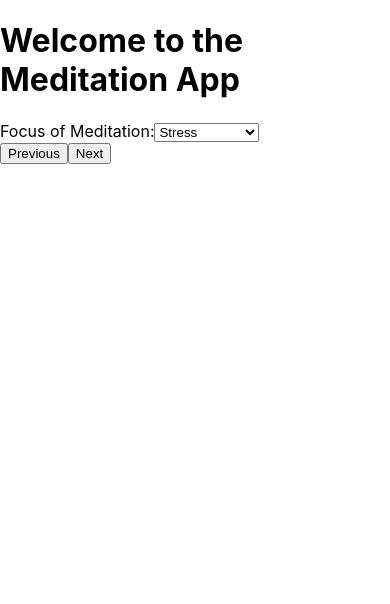
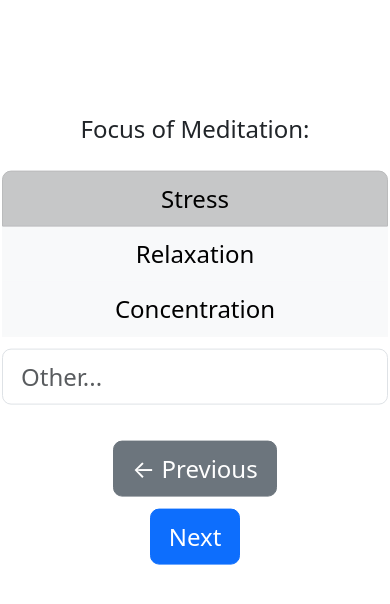
Before and after one commit to csiv23/ZenGen, a React (Create React App) app in the folder frontend/: page / in a window 390 px wide. Both pictures are taken after a click on the button "Next". Shown: the top 604 px of the page. Built offline with nearby package versions, Linux system fonts and the light colour scheme.

Commit message:
Added further styling and mobile support

```diff
--- a/frontend/src/App.css
+++ b/frontend/src/App.css
@@ -1,3 +1,9 @@
+body, html {
+  margin: 0;
+  padding: 0;
+  height: 100%; /* This ensures that .app-container can take up full viewport height */
+}
+
 .App {
   text-align: center;
 }
@@ -10,6 +16,20 @@
 @media (prefers-reduced-motion: no-preference) {
   .App-logo {
     animation: App-logo-spin infinite 20s linear;
+  }
+}
+
+
+
+@media screen and (min-width: 300px) { /* Example breakpoint for tablets and desktops */
+  body, html {
+    font-size: 24px; /* This will scale everything up by 25% compared to the default */
+  }
+}
+
+@media screen and (min-width: 1200px) { /* Example breakpoint for large desktops */
+  body, html {
+    font-size: 28px; /* This will scale everything up by 50% compared to the default */
   }
 }
 
@@ -27,6 +47,26 @@
 .App-link {
   color: #61dafb;
 }
+
+.app-container {
+  display: flex;
+  justify-content: center;
+  align-items: center;
+  height: 100vh;
+  margin: 0;
+  flex-direction: column;
+  transform: translateY(-10%);
+
+}
+
+body, h1, h2, h3, h4, h5, h6, p {
+  margin: 0;
+  padding: 0;
+}
+
+
+
+
 
 @keyframes App-logo-spin {
   from {
--- a/frontend/src/App.js
+++ b/frontend/src/App.js
@@ -2,6 +2,9 @@ import React, { useState, useRef } from 'react';
 import axios from 'axios';
 import MeditationPlayer from './MeditationPlayer';
 import MultiStepForm from './MultiStepForm';
+import 'bootstrap/dist/css/bootstrap.min.css';
+import "./App.css";
+
 
 window.onbeforeunload = function () {
   window.speechSynthesis.cancel();
@@ -71,7 +74,6 @@ function App() {
 
   return (
     <div className="app-container">
-      <h1>Welcome to the Meditation App</h1>
       {meditationText ? (
         <button onClick={handleTogglePlay}>
           {isPlaying ? 'Pause Meditation' : 'Play Meditation'}
--- /dev/null
+++ b/frontend/src/FocusChoice.css
@@ -0,0 +1,11 @@
+.focus-btn {
+    margin: 5px 0;
+    transition: background-color 0.3s ease;
+}
+
+.focus-btn.active {
+    background-color: #6c757d;  /* Grey color */
+    color: white;
+}
+
+/* Add any custom animation or transition styles as required */
--- a/frontend/src/MultiStepForm.js
+++ b/frontend/src/MultiStepForm.js
@@ -2,6 +2,7 @@ import React, { useState } from 'react';
 import LengthChoice from './choices/LengthChoice';
 import FocusChoice from './choices/FocusChoice';
 import MethodChoice from './choices/MethodChoice';
+import NavigationButtons from './NavigationButtons';
 
 function MultiStepForm(props) {
     const [currentStep, setCurrentStep] = useState(1);
@@ -14,7 +15,6 @@ function MultiStepForm(props) {
             setCurrentStep(4);  // move to "Generating Meditation..." screen
         }
     };
-
 
     const prevStep = () => {
         if (currentStep > 1) setCurrentStep(currentStep - 1);
@@ -47,16 +47,14 @@ function MultiStepForm(props) {
 
             {currentStep === 5 && <div>Play Meditation screen placeholder</div>}
 
-            <div className="button-container">
-                {currentStep > 1 && currentStep !== 4 && (
-                    <button onClick={prevStep}>Previous</button>
-                )}
-                {(currentStep < 4) && (
-                    <button onClick={nextStep}>
-                        {currentStep < 3 ? 'Next' : 'Submit'}
-                    </button>
-                )}
-            </div>
+            {(currentStep !== 4) && (
+                <NavigationButtons
+                    onPrevious={prevStep}
+                    onNext={nextStep}
+                    showPrevious={currentStep > 1}
+                    nextLabel={currentStep < 3 ? 'Next' : 'Submit'}
+                />
+            )}
         </div>
     );
 }
--- /dev/null
+++ b/frontend/src/NavigationButtons.js
@@ -0,0 +1,23 @@
+import React from 'react';
+import 'bootstrap/dist/css/bootstrap.min.css';
+
+function NavigationButtons({ onPrevious, onNext, showPrevious, nextLabel }) {
+    return (
+        <div className="container mt-4">
+            {/* Vertical Alignment */}
+            <div className="d-flex flex-column align-items-center">
+                {showPrevious && <button className="btn btn-secondary mb-2" onClick={onPrevious}>← Previous</button>}
+                <button className="btn btn-primary" onClick={onNext}>{nextLabel}</button>
+            </div>
+
+            {/* Horizontal Alignment
+            <div className="d-flex justify-content-between">
+                {showPrevious ? <button className="btn btn-secondary" onClick={onPrevious}>← Previous</button> : <div></div>}
+                <button className="btn btn-primary" onClick={onNext}>{nextLabel}</button>
+            </div>
+            */}
+        </div>
+    );
+}
+
+export default NavigationButtons;
--- a/frontend/src/choices/FocusChoice.js
+++ b/frontend/src/choices/FocusChoice.js
@@ -1,44 +1,39 @@
-import React, { useState, useEffect } from 'react';
+import React, { useState } from 'react';
+import '../FocusChoice.css'; // For custom styles
 
 function FocusChoice({ focusChoice, setFocusChoice }) {
-    const [selectedOption, setSelectedOption] = useState(focusChoice);
-    const [otherText, setOtherText] = useState('');
+    const options = ["stress", "relaxation", "concentration"];
+    const [otherValue, setOtherValue] = useState("");  // To hold the value of the "other..." input
 
-    useEffect(() => {
-        // Update parent state when local states change
-        if (selectedOption === 'other') {
-            setFocusChoice(otherText);
-        } else {
-            setFocusChoice(selectedOption);
-        }
-    }, [selectedOption, otherText]);
+    // Function to handle the change in "other..." input
+    const handleOtherChange = (event) => {
+        const value = event.target.value;
+        setOtherValue(value);
+        setFocusChoice(value);
+    };
 
     return (
-        <div>
-            <label htmlFor="focusChoice">Focus of Meditation:</label>
-            <select
-                id="focusChoice"
-                value={selectedOption}
-                onChange={e => setSelectedOption(e.target.value)}
-            >
-                <option value="stress">Stress</option>
-                <option value="relaxation">Relaxation</option>
-                <option value="concentration">Concentration</option>
-                <option value="other">Other</option>
-            </select>
-
-            {selectedOption === 'other' && (
-                <div>
-                    <label htmlFor="otherChoice">Specify:</label>
-                    <input
-                        type="text"
-                        id="otherChoice"
-                        value={otherText}
-                        onChange={e => setOtherText(e.target.value)}
-                        placeholder="Enter your focus"
-                    />
-                </div>
-            )}
+        <div className="d-flex flex-column justify-content-center align-items-center">
+            <p className="mb-3">Focus of Meditation:</p>
+            <div className="btn-group-vertical">
+                {options.map(option => (
+                    <button
+                        key={option}
+                        type="button"
+                        className={`btn btn-light length-btn ${focusChoice === option ? 'active' : ''}`}
+                        onClick={() => setFocusChoice(option)}
+                    >
+                        {option.charAt(0).toUpperCase() + option.slice(1)}
+                    </button>
+                ))}
+                <input
+                    type="text"
+                    placeholder="Other..."
+                    value={otherValue}
+                    onChange={handleOtherChange}
+                    className="form-control mt-2"  // Using Bootstrap's form-control class for styling
+                />
+            </div>
         </div>
     );
 }
--- a/frontend/src/choices/LengthChoice.js
+++ b/frontend/src/choices/LengthChoice.js
@@ -1,18 +1,24 @@
 import React from 'react';
+import '../FocusChoice.css'; // For custom styles
 
 function LengthChoice({ lengthChoice, setLengthChoice }) {
+    const lengths = ["short", "medium", "long"];
+
     return (
-        <div>
-            <label htmlFor="lengthChoice">Length of Meditation:</label>
-            <select
-                id="lengthChoice"
-                value={lengthChoice}
-                onChange={e => setLengthChoice(e.target.value)}
-            >
-                <option value="short">Short</option>
-                <option value="medium">Medium</option>
-                <option value="long">Long</option>
-            </select>
+        <div className="d-flex flex-column justify-content-center align-items-center">
+            <p className="mb-3">Length of Meditation:</p>
+            <div className="btn-group-vertical">
+                {lengths.map(length => (
+                    <button
+                        key={length}
+                        type="button"
+                        className={`btn btn-light length-btn ${lengthChoice === length ? 'active' : ''}`}
+                        onClick={() => setLengthChoice(length)}
+                    >
+                        {length.charAt(0).toUpperCase() + length.slice(1)}
+                    </button>
+                ))}
+            </div>
         </div>
     );
 }
--- a/frontend/src/choices/MethodChoice.js
+++ b/frontend/src/choices/MethodChoice.js
@@ -1,18 +1,24 @@
 import React from 'react';
+import './FocusChoice'; // For custom styles
 
 function MethodChoice({ methodChoice, setMethodChoice }) {
+    const methods = ["none", "guided", "mantra"];
+
     return (
-        <div>
-            <label htmlFor="methodChoice">Meditation Method:</label>
-            <select
-                id="methodChoice"
-                value={methodChoice}
-                onChange={e => setMethodChoice(e.target.value)}
-            >
-                <option value="none">None</option>
-                <option value="guided">Guided</option>
-                <option value="mantra">Mantra</option>
-            </select>
+        <div className="d-flex flex-column justify-content-center align-items-center">
+            <p className="mb-3">Meditation Method:</p>
+            <div className="btn-group-vertical">
+                {methods.map(method => (
+                    <button
+                        key={method}
+                        type="button"
+                        className={`btn btn-light focus-btn ${methodChoice === method ? 'active' : ''}`}
+                        onClick={() => setMethodChoice(method)}
+                    >
+                        {method === 'none' ? 'None' : method.charAt(0).toUpperCase() + method.slice(1)}
+                    </button>
+                ))}
+            </div>
         </div>
     );
 }
--- a/package.json
+++ b/package.json
@@ -1,6 +1,7 @@
 {
   "dependencies": {
     "bootstrap": "^5.3.1",
+    "normalize.css": "^8.0.1",
     "react-router-dom": "^6.15.0",
     "react-transition-group": "^4.4.5"
   }
```
Also changed, not shown: 1 other file (tests, documents, lock files or other folders).
